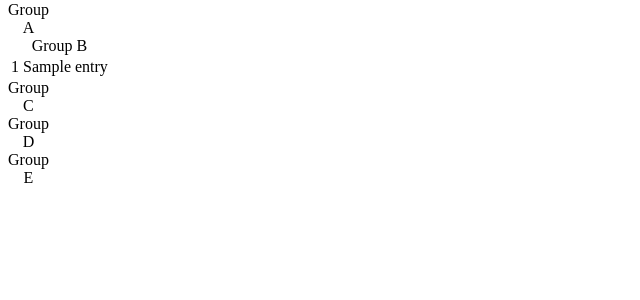
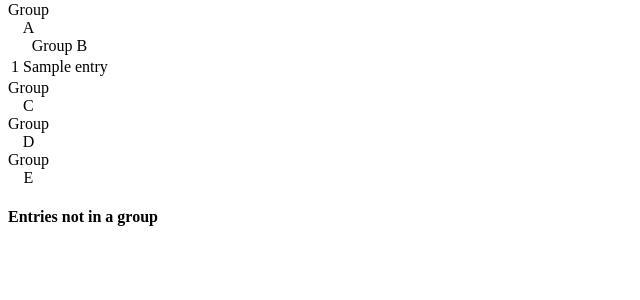
Before and after one commit to mjtamlyn/back2back, a Django app: page /gents-recurve/first-round/set-groups/ in a window 1280 px wide. Shown: the part 152-452 px from the top of the page, without its empty margins (0-640 px from the left). Run offline with Django 3.2, Linux system fonts and the light colour scheme; tables that the repository leaves empty hold one stand-in row (values such as "Sample post").

Commit message:
Allow entries to be added to first round groups.

```diff
--- a/back2back/structure.py
+++ b/back2back/structure.py
@@ -15,9 +15,11 @@
     def create_entry(self, name, agb_number='', seeding=None):
         Entry.objects.create(category=self.slug, name=name, agb_number=agb_number, seeding=seeding)
 
-    def get_first_round_groups(self):
+    def get_first_round_groups(self, entries=None):
         num_groups = int(self.max_entries / 6)
-        return [Group(category=self, number=i, entries=self.get_entries()) for i in range(num_groups)]
+        if entries is None:
+            entries = self.get_entries()
+        return [Group(category=self, number=i, entries=entries) for i in range(num_groups)]
 
 
 class GentsRecurve(BaseCategory):
--- a/back2back/templates/first_round_set_groups.html
+++ b/back2back/templates/first_round_set_groups.html
@@ -14,4 +14,24 @@
     {% endfor %}
 </table>
 {% endfor %}
+
+<h4>Entries not in a group</h4>
+<table>
+    {% for entry in unprocessed %}
+    <tr>
+        <td>{{ entry.seeding }}</td>
+        <td>{{ entry.name }}</td>
+        <td>Add to:
+            {% for group in groups %}
+            <form method="POST" action="{% url 'first-round-group-add' category=category.slug %}">
+                {% csrf_token %}
+                <input type="hidden" name="entry" value="{{ entry.pk }}">
+                <input type="hidden" name="group" value="{{ group.number }}">
+                <input type="submit" value="{{ group }}">
+            </form>
+            {% endfor %}
+        </td>
+    </tr>
+    {% endfor %}
+</table>
 {% endblock %}
--- a/back2back/urls.py
+++ b/back2back/urls.py
@@ -13,5 +13,6 @@
     url(r'^(?P<category>[a-z-]+)/entries/edit/(?P<entry>\d+)/$', views.EntryEdit.as_view(), name='entry-edit'),
     url(r'^(?P<category>[a-z-]+)/entries/delete/(?P<entry>\d+)/$', views.EntryDelete.as_view(), name='entry-delete'),
     url(r'^(?P<category>[a-z-]+)/first-round/set-groups/$', views.FirstRoundSetGroups.as_view(), name='first-round-set-groups'),
+    url(r'^(?P<category>[a-z-]+)/first-round/set-groups/add/$', views.FirstRoundGroupAdd.as_view(), name='first-round-group-add'),
     url(r'^admin/', include(admin.site.urls)),
 )
--- a/back2back/views.py
+++ b/back2back/views.py
@@ -1,5 +1,6 @@
 from django.core.urlresolvers import reverse
-from django.views.generic import TemplateView, ListView, FormView, DeleteView
+from django.http import HttpResponseRedirect
+from django.views.generic import View, TemplateView, ListView, FormView, DeleteView
 
 from .forms import EntryForm
 from .models import Entry
@@ -65,8 +66,21 @@
 
     def get_context_data(self, **kwargs):
         category = CATEGORIES_BY_SLUG[self.kwargs['category']]
-        groups = category.get_first_round_groups()
+        entries = category.get_entries()
+        groups = category.get_first_round_groups(entries=entries)
         return {
             'category': category,
             'groups': groups,
+            'unprocessed': [e for e in entries if e.first_group_number is None],
         }
+
+
+class FirstRoundGroupAdd(View):
+    def post(self, request, *args, **kwargs):
+        entry = Entry.objects.get(pk=self.request.POST['entry'])
+        print(entry, self.request.POST)
+        entry.first_group_number = int(self.request.POST['group'])
+        entry.save()
+        category = CATEGORIES_BY_SLUG[self.kwargs['category']]
+        groups = category.get_first_round_groups()
+        return HttpResponseRedirect(reverse('first-round-set-groups', kwargs={'category': self.kwargs['category']}))
```
